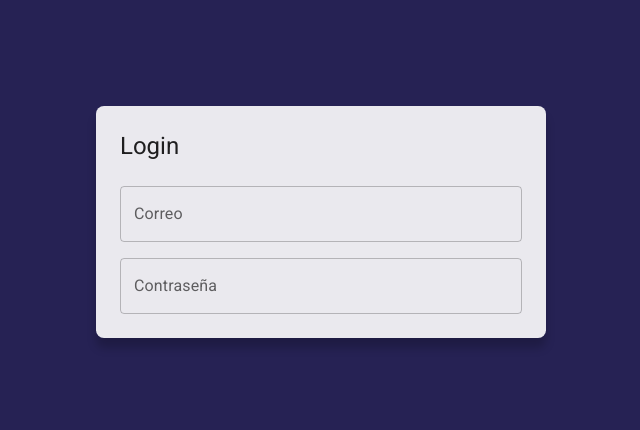
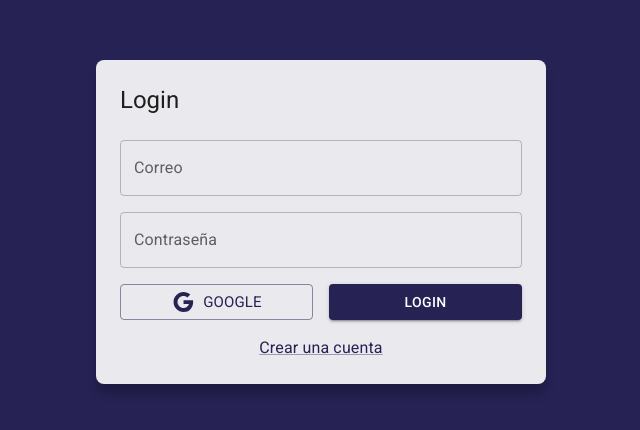
Before and after one commit to mgcastelberg/reactJournalApp, a React (Vite) app: page /auth/login in a window 1280 px wide. Shown: the part 178-608 px from the top of the page, without its empty margins (319-959 px from the left). Built offline with nearby package versions, Linux system fonts and the light colour scheme.

Commit message:
Login Page Diseño Segunda Parte

```diff
--- a/src/auth/pages/LoginPage.jsx
+++ b/src/auth/pages/LoginPage.jsx
@@ -1,6 +1,8 @@
-import { TextField, Typography } from '@mui/material';
+import { Google } from '@mui/icons-material';
+import { Button, TextField, Typography, Link } from '@mui/material';
 import Grid from '@mui/material/Grid2';
 import React from 'react'
+import { Link as RouterLink } from 'react-router';
 
 export const LoginPage = () => {
   return (
@@ -13,21 +15,42 @@ export const LoginPage = () => {
       justifyContent={"center"}
       sx={{ minHeight: "100vh", backgroundColor: "primary.main", padding: 4 }}
     >
-      <Grid item
+      <Grid
         className="box-shadow"
-        xs={3}
-        sx={{ width: { sm: 450 }, backgroundColor: "rgba(256,256,256,0.9)", padding: 3, borderRadius: 2 }}>
+        size={3}
+        sx={{ width: { sm: 450, xs: 300 }, backgroundColor: "rgba(256,256,256,0.9)", padding: 3, borderRadius: 2 }}>
 
           <Typography variant="h5" sx={{ mb: 1 }}>Login</Typography>
 
           <form>
             <Grid container>
-              <Grid item size={12} sx={{ mt: 2 }}>
-                <TextField label="Correo" fullWidth type="email" placeholder="Correo" />
+              <Grid  size={12} sx={{ mt: 2 }}>
+                <TextField label="Correo" fullWidth type="email" />
               </Grid>
-              <Grid item size={12} sx={{ mt: 2 }}>
-                <TextField label="Contraseña" fullWidth type="password" placeholder="Contraseña" />
+              <Grid  size={12} sx={{ mt: 2 }}>
+                <TextField label="Contraseña" fullWidth type="password" />
               </Grid>
+
+              <Grid container size={12} spacing={2} sx={{ mb: 1, mt: 2 }}>
+                <Grid size={{ xs: 12, md: 6 }}>
+                  <Button fullWidth variant="outlined" >
+                    <Google />
+                    <Typography sx={{ ml: 1, fontSize: 15 }}>Google</Typography>
+                  </Button>
+                </Grid>
+                <Grid size={{ xs: 12, md: 6 }}>
+                  <Button fullWidth variant="contained" >Login</Button>
+                </Grid>
+              </Grid>
+
+              <Grid container size={12} direction="row" sx={{
+                  justifyContent: "center",
+                  alignItems: "center",
+                  mt: 1
+              }}>
+                <Link component={RouterLink} to="/auth/register">Crear una cuenta</Link>
+              </Grid>
+
             </Grid>
           </form>
 
```
